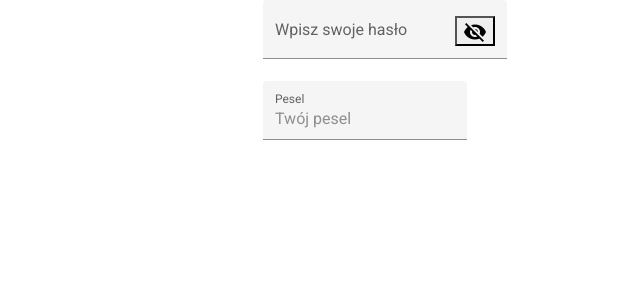
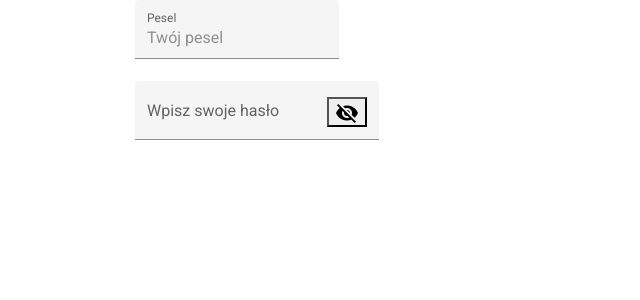
Before and after one commit to Czajsoon/Net-servv, an Angular app in the folder hospital-app/: page / in a window 1280 px wide. Shown: the top 300 px of the page, without its empty margins (377-1017 px from the left). Built offline with nearby package versions, Linux system fonts and the light colour scheme.

Commit message:
logowanie
formularz logowania gotowy

```diff
--- a/hospital-app/src/app/logowanie/logowanie.component.html
+++ b/hospital-app/src/app/logowanie/logowanie.component.html
@@ -1,4 +1,11 @@
-<div class="example-container">
+<div class="login">
+
+  <mat-form-field appearance="fill" floatLabel="always">
+    <mat-label>Pesel</mat-label>
+    <input matInput type="number" placeholder="Twój pesel">
+  </mat-form-field>
+</div>
+<div class="password">
   <mat-form-field appearance="fill">
     <mat-label>Wpisz swoje hasło</mat-label>
     <input matInput [type]="hide ? 'password' : 'text'">
@@ -6,9 +13,4 @@
       <mat-icon>{{hide ? 'visibility_off' : 'visibility'}}</mat-icon>
     </button>
   </mat-form-field>
-
-  <mat-form-field appearance="fill" floatLabel="always">
-    <mat-label>Pesel</mat-label>
-    <input matInput type="text" class="example-right-align" placeholder="Twój pesel">
-  </mat-form-field>
 </div>
--- a/hospital-app/src/app/logowanie/logowanie.component.scss
+++ b/hospital-app/src/app/logowanie/logowanie.component.scss
@@ -1,9 +1,14 @@
-.example-container {
-  margin-left:50%;
-  margin-right:50%;
+.login {
+  margin-left: 40%;
 }
+.password{
+  margin-left:40%;
 
+}
+.login + .password
+{
 
+}
 
 .example-right-align {
   text-align: left;
```
